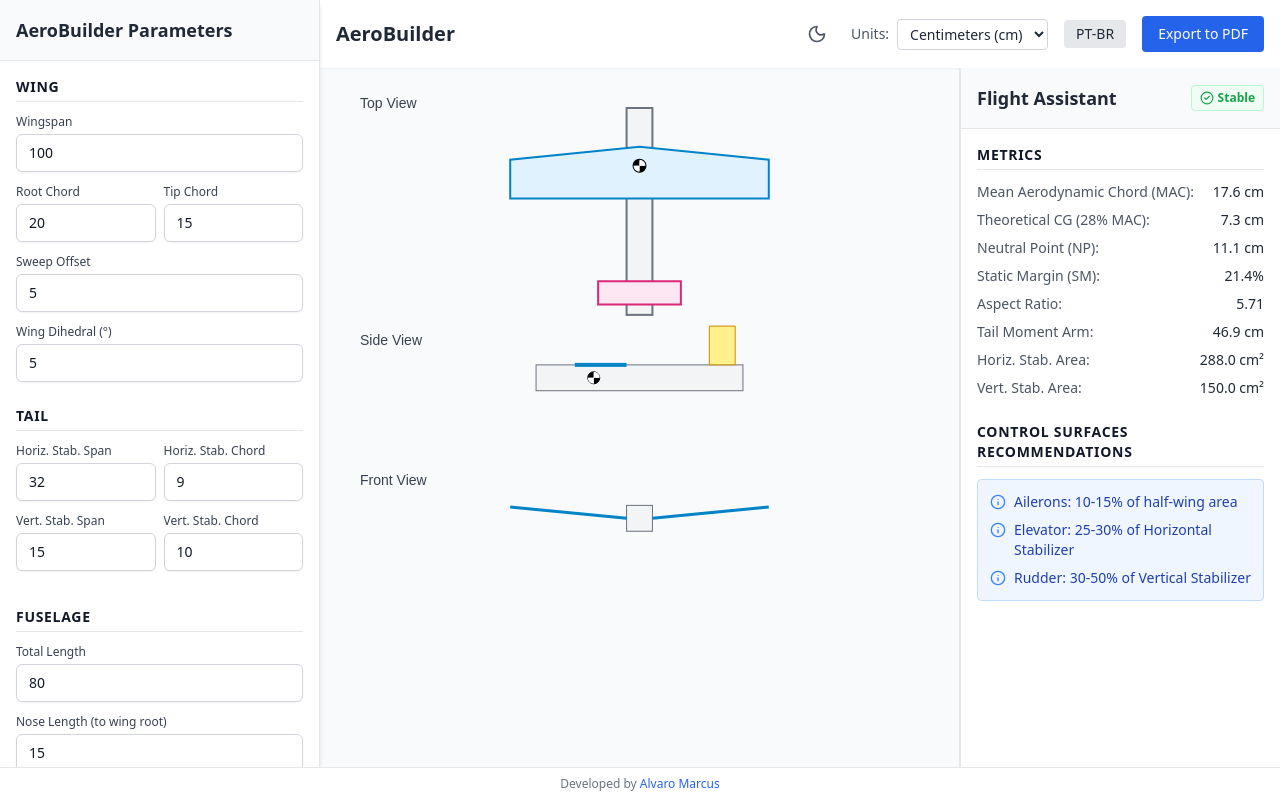
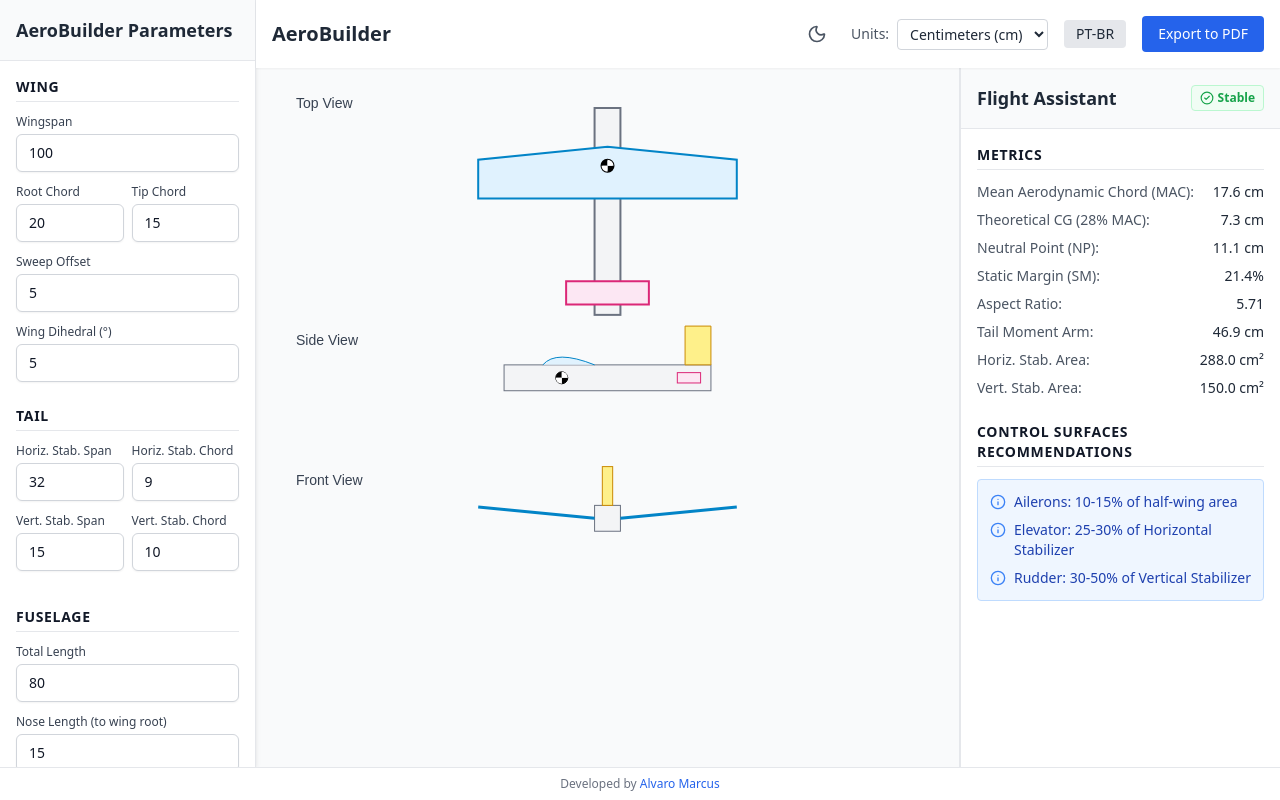
Before and after one commit to Alvaromarcus/Airplane_model, a React (Vite) app: page / in a window 1280 px wide. Built offline with nearby package versions, Linux system fonts and the light colour scheme.

Commit message:
feat: improve responsive UI layout and enhance CanvasView profile details

```diff
--- a/src/App.tsx
+++ b/src/App.tsx
@@ -82,14 +82,16 @@
 
   return (
     <div className="flex flex-col h-screen bg-gray-100 dark:bg-gray-900 overflow-hidden font-sans transition-colors duration-200">
-      <div className="flex-1 flex overflow-hidden">
+      <div className="flex-1 flex flex-col md:flex-row overflow-hidden overflow-y-auto md:overflow-hidden">
+        <div className="w-full md:w-64 flex-shrink-0 z-10">
           <Sidebar
             dimensions={dimensions}
             onChange={handleDimensionChange}
           />
+        </div>
 
-      <main className="flex-1 flex flex-col overflow-hidden relative">
-        <header className="bg-white dark:bg-gray-800 shadow-sm z-10 flex justify-between items-center p-4 transition-colors duration-200">
+      <main className="flex-1 flex flex-col min-h-0 relative">
+        <header className="bg-white dark:bg-gray-800 shadow-sm z-10 flex flex-wrap gap-2 justify-between items-center p-4 transition-colors duration-200">
           <h1 className="text-xl font-bold text-gray-800 dark:text-white">{t('app_title')}</h1>
 
           <div className="flex gap-4 items-center">
@@ -129,16 +131,18 @@
           </div>
         </header>
 
-        <div className="flex-1 flex overflow-hidden">
-          <div className="flex-1 relative bg-gray-50 dark:bg-gray-800 border-r border-gray-200 dark:border-gray-700 transition-colors duration-200">
+        <div className="flex-1 flex flex-col lg:flex-row overflow-hidden overflow-y-auto lg:overflow-hidden">
+          <div className="w-full lg:flex-1 relative bg-gray-50 dark:bg-gray-800 border-b lg:border-b-0 lg:border-r border-gray-200 dark:border-gray-700 transition-colors duration-200 min-h-[400px] overflow-x-auto">
             <CanvasView dimensions={dimensions} metrics={metrics} isDarkMode={isDarkMode} />
           </div>
 
+          <div className="w-full lg:w-80 flex-shrink-0">
             <FlightAssistant
               metrics={metrics}
               checks={validationChecks}
               unit={unit}
             />
+          </div>
         </div>
       </main>
       </div>
--- a/src/components/CanvasView.tsx
+++ b/src/components/CanvasView.tsx
@@ -167,7 +167,8 @@
       // Vertical Stabilizer
       ctx.fillStyle = colors.vStabFill;
       ctx.strokeStyle = colors.vStabStroke;
-      const vStabX = -(maxAircraftLength * scale) / 2 + hStabY; // align with HStab
+      // Align with the back of the fuselage
+      const vStabX = -(maxAircraftLength * scale) / 2 + (dims.fuselageLength * scale) - (dims.vStabChord * scale);
 
       ctx.beginPath();
       ctx.moveTo(vStabX, 0);
@@ -178,10 +179,22 @@
       ctx.fill();
       ctx.stroke();
 
-      // Wing position indicator on fuselage
+      // Horizontal Stabilizer (Side view representation)
+      ctx.fillStyle = colors.hStabFill;
+      ctx.strokeStyle = colors.hStabStroke;
+      const hStabSideX = -(maxAircraftLength * scale) / 2 + hStabY;
+      ctx.fillRect(hStabSideX, fuselageHeightSide / 2 - 2 * scale, dims.hStabChord * scale, 4 * scale);
+      ctx.strokeRect(hStabSideX, fuselageHeightSide / 2 - 2 * scale, dims.hStabChord * scale, 4 * scale);
+
+      // Wing position indicator on fuselage (Enhanced profile)
       const wingSideX = -(maxAircraftLength * scale) / 2 + wingY;
-      ctx.fillStyle = colors.wingStroke;
-      ctx.fillRect(wingSideX, -2, dims.rootChord * scale, 4);
+      ctx.fillStyle = colors.wingFill;
+      ctx.strokeStyle = colors.wingStroke;
+      ctx.beginPath();
+      ctx.moveTo(wingSideX, 0);
+      ctx.quadraticCurveTo(wingSideX + (dims.rootChord * scale) * 0.25, -6 * scale, wingSideX + (dims.rootChord * scale), 0);
+      ctx.fill();
+      ctx.stroke();
 
       // CG on side view
       const cgSideX = -(maxAircraftLength * scale) / 2 + cgY;
@@ -210,6 +223,23 @@
         0,
         fuselageWidthFront,
         fuselageHeightFront
+      );
+
+      // Vertical Stabilizer Front Profile
+      const vStabWidthFront = 4 * scale;
+      ctx.fillStyle = colors.vStabFill;
+      ctx.strokeStyle = colors.vStabStroke;
+      ctx.fillRect(
+        -vStabWidthFront / 2,
+        -dims.vStabSpan * scale,
+        vStabWidthFront,
+        dims.vStabSpan * scale
+      );
+      ctx.strokeRect(
+        -vStabWidthFront / 2,
+        -dims.vStabSpan * scale,
+        vStabWidthFront,
+        dims.vStabSpan * scale
       );
 
       // Wing Dihedral Front Profile
--- a/src/components/Sidebar.tsx
+++ b/src/components/Sidebar.tsx
@@ -29,7 +29,7 @@
   );
 
   return (
-    <aside className="w-80 bg-white dark:bg-gray-800 shadow-md z-20 flex flex-col h-full overflow-y-auto border-r border-gray-200 dark:border-gray-700 transition-colors duration-200">
+    <aside className="w-full h-full bg-white dark:bg-gray-800 shadow-md z-20 flex flex-col overflow-y-auto border-r border-gray-200 dark:border-gray-700 transition-colors duration-200">
       <div className="p-4 border-b border-gray-200 dark:border-gray-700 bg-gray-50 dark:bg-gray-900/50">
         <h2 className="text-lg font-semibold text-gray-800 dark:text-white">{t('app_title')} Parameters</h2>
       </div>
```
Lines whose indentation alone changed are shown as unchanged.
